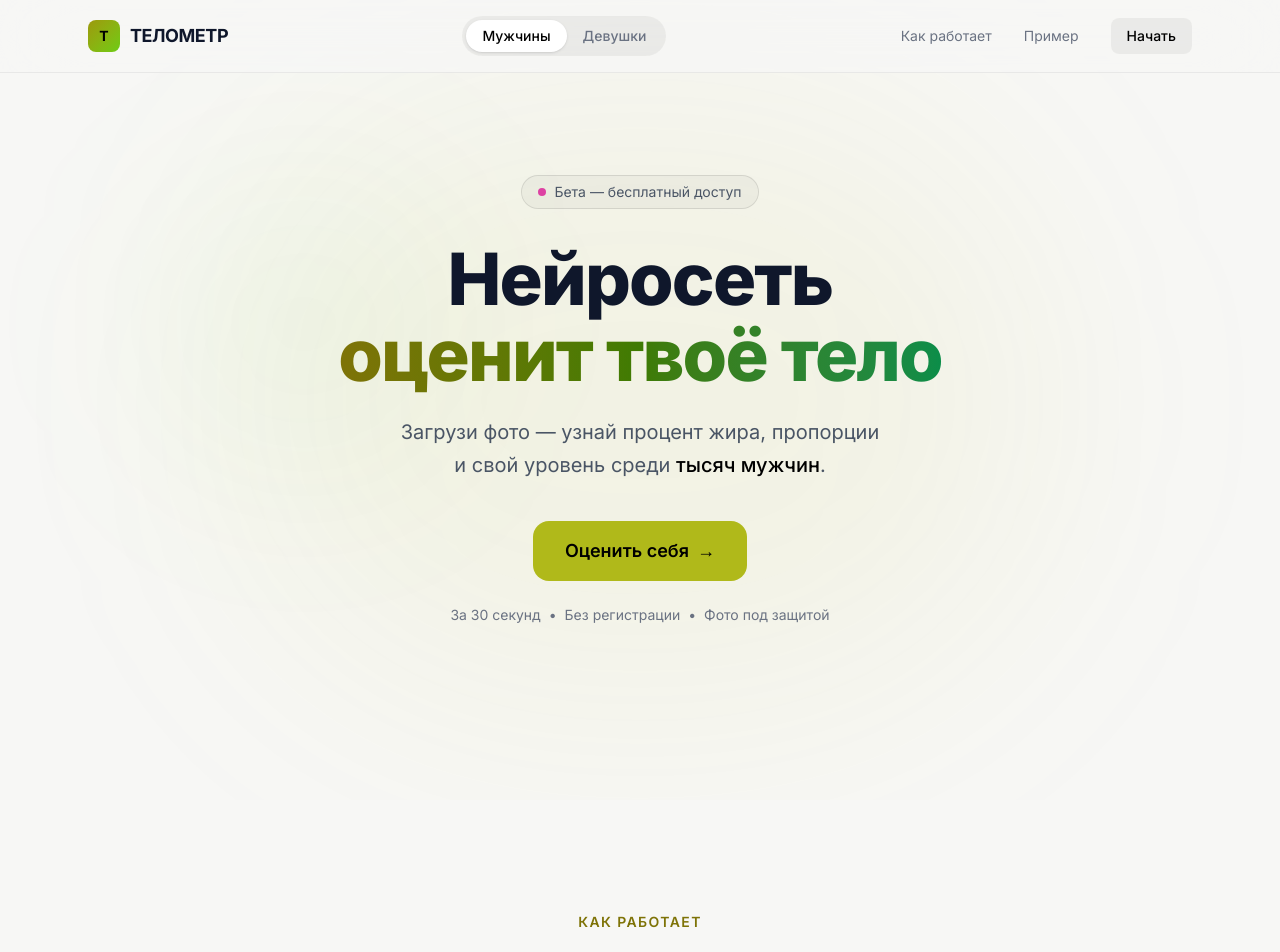
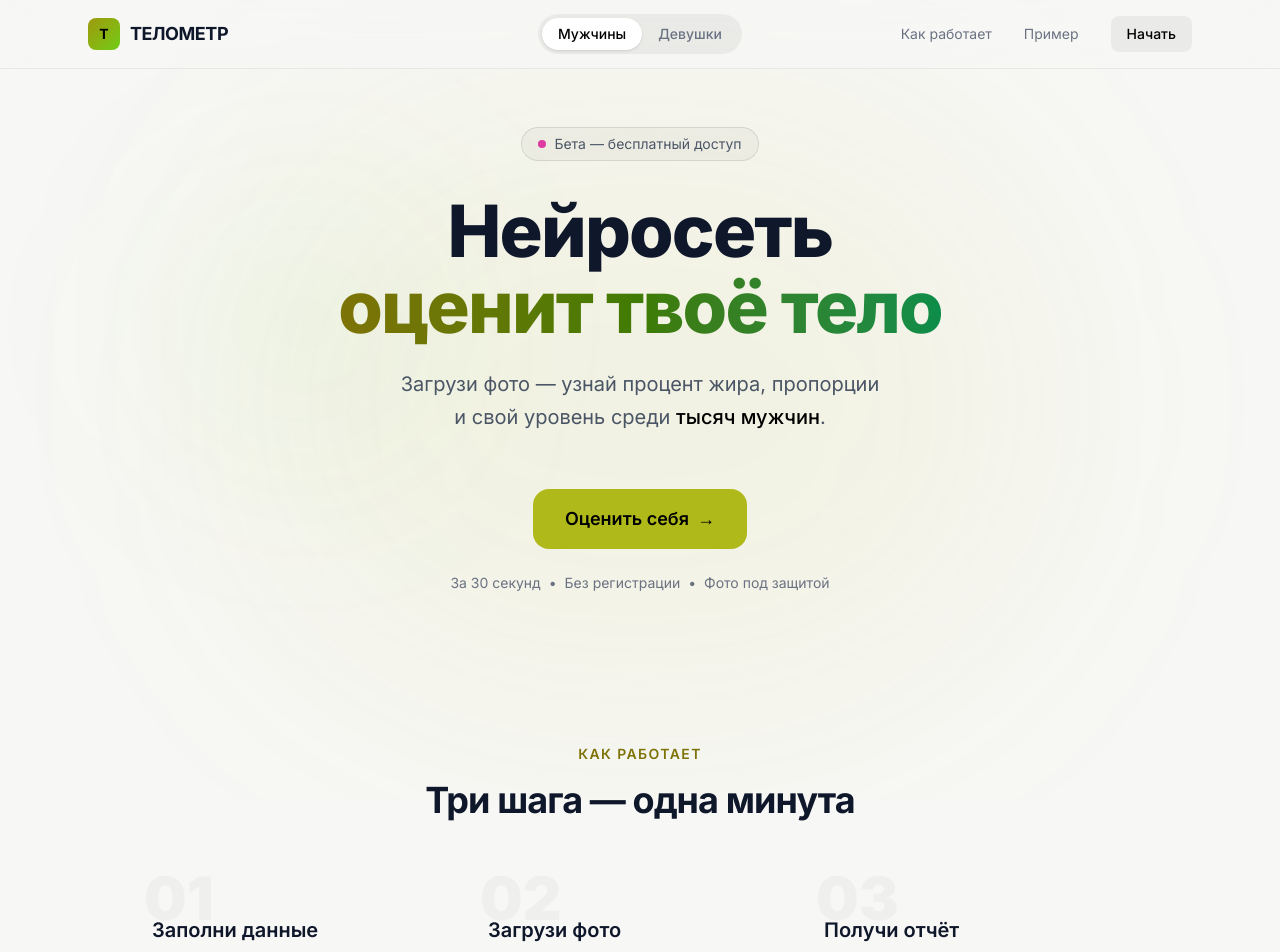
Before and after one commit to c0ldzy17/telometr, a Next.js app: page / in a window 1280 px wide. Shown: the top 952 px of the page. Built offline with nearby package versions, Linux system fonts and the light colour scheme.

Commit message:
v15, formatting + centering

```diff
--- a/app/page.tsx
+++ b/app/page.tsx
@@ -266,21 +266,25 @@ export default function Home() {
       <nav className={`fixed top-0 w-full z-50 backdrop-blur-2xl border-b ${
         gender === "male" ? "bg-[#f7f7f5]/80 border-black/[0.06]" : "bg-[#08080a]/70 border-white/[0.06]"
       }`}>
-        <div className="max-w-6xl mx-auto px-6 py-4 flex justify-between items-center">
-          <div className="flex items-center gap-2.5">
+        {/* Добавили relative, чтобы абсолютно центрировать свитчер */}
+        <div className="max-w-6xl mx-auto px-4 sm:px-6 py-3 sm:py-4 flex justify-between items-center relative">
+
+          {/* ЛОГОТИП */}
+          <div className="flex items-center gap-2.5 z-10">
             <div className={`w-8 h-8 rounded-lg flex items-center justify-center text-sm font-bold ${
               gender === "male" ? "bg-gradient-to-br from-[#9c990e] to-[#6ccc15] text-black" : "bg-gradient-to-br from-indigo-500 to-purple-600 text-white"
             }`}>
               Т
             </div>
-            <span className="text-lg font-bold tracking-tight">ТЕЛОМЕТР</span>
+            {/* Прячем текст на мобилках (hidden), показываем начиная от планшетов (sm:block) */}
+            <span className="text-lg font-bold tracking-tight hidden sm:block">ТЕЛОМЕТР</span>
           </div>
 
-          {/* === СВИТЧЕР ПОЛА === */}
-          <div className={`flex p-1 rounded-full ${gender === "male" ? "bg-black/5" : "bg-white/10"}`}>
+          {/* === СВИТЧЕР ПОЛА (Идеально по центру) === */}
+          <div className={`absolute left-1/2 -translate-x-1/2 flex p-1 rounded-full z-10 ${gender === "male" ? "bg-black/5" : "bg-white/10"}`}>
             <button
               onClick={() => { setGender("male"); setResult(null); setStep("form"); }}
-              className={`px-4 py-1.5 rounded-full text-sm font-medium ${
+              className={`px-3 py-1 sm:px-4 sm:py-1.5 rounded-full text-xs sm:text-sm font-medium ${
                 gender === "male" ? "bg-white text-black shadow-sm" : "text-gray-500 hover:text-white"
               }`}
             >
@@ -288,7 +292,7 @@ export default function Home() {
             </button>
             <button
               onClick={() => { setGender("female"); setResult(null); setStep("form"); }}
-              className={`px-4 py-1.5 rounded-full text-sm font-medium ${
+              className={`px-3 py-1 sm:px-4 sm:py-1.5 rounded-full text-xs sm:text-sm font-medium ${
                 gender === "female" ? "bg-white text-black shadow-sm" : "text-gray-500 hover:text-black"
               }`}
             >
@@ -296,7 +300,8 @@ export default function Home() {
             </button>
           </div>
 
-          <div className="hidden md:flex items-center gap-8 text-sm">
+          {/* МЕНЮ СПРАВА */}
+          <div className="hidden md:flex items-center gap-8 text-sm z-10">
             <a href="#how" className={gender === "male" ? "text-gray-500 hover:text-black" : "text-gray-400 hover:text-white"}>Как работает</a>
             <a href="#demo" className={gender === "male" ? "text-gray-500 hover:text-black" : "text-gray-400 hover:text-white"}>Пример</a>
             <button
@@ -322,7 +327,7 @@ export default function Home() {
           }`} />
         </div>
 
-        <div className="relative z-10 max-w-3xl">
+        <div className="relative z-10 max-w-3xl -mt-12 sm:-mt-20">
           <div className={`inline-flex items-center gap-2 px-4 py-1.5 rounded-full border text-sm mb-8 ${
             gender === "male" ? "border-black/10 bg-black/[0.03] text-gray-600" : "border-white/10 bg-white/[0.03] text-gray-400"
           }`}>
@@ -342,7 +347,7 @@ export default function Home() {
             </span>
           </h1>
 
-          <p className={`text-lg sm:text-xl max-w-xl mx-auto mb-10 leading-relaxed px-2 ${
+          <p className={`text-lg sm:text-xl max-w-xl mx-auto mb-14 leading-relaxed px-2 ${
             gender === "male" ? "text-gray-600" : "text-gray-400"
           }`}>
             Загрузи фото — узнай процент жира, пропорции{" "}
@@ -375,7 +380,7 @@ export default function Home() {
       </section>
 
       {/* ===== HOW IT WORKS ===== */}
-      <section id="how" className="max-w-5xl mx-auto px-6 py-28">
+      <section id="how" className="max-w-5xl mx-auto px-6 pb-28 pt-10 -mt-12 sm:-mt-24 relative z-20">
         <p className={`text-center text-sm font-semibold uppercase tracking-widest mb-4 ${
           gender === "male" ? "text-[#7e7307]" : "text-indigo-400"
         }`}>Как работает</p>
```
